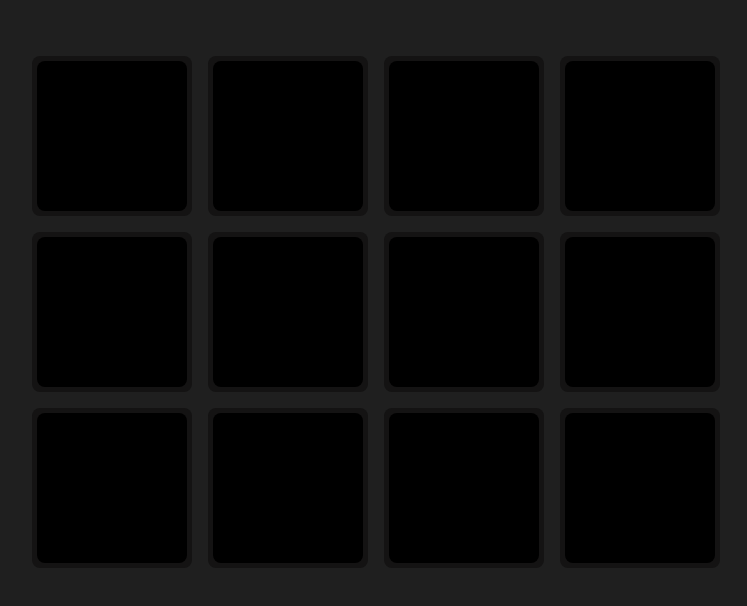
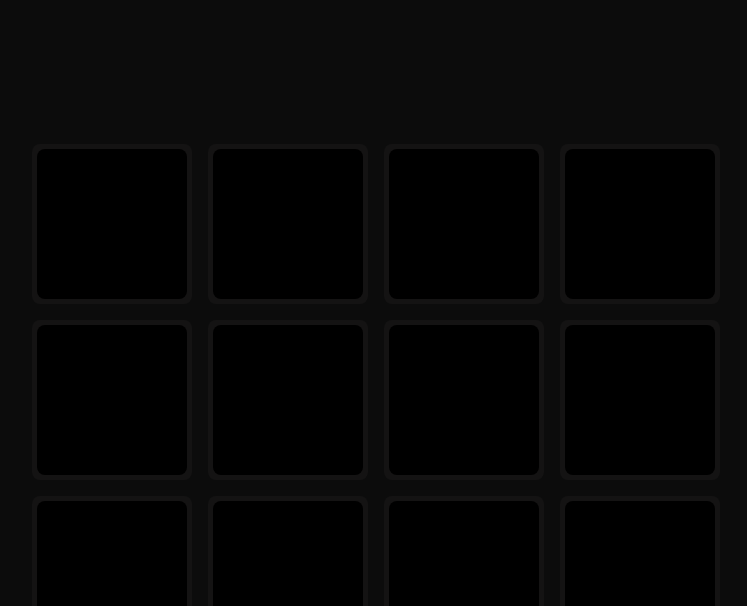
Before and after one commit to tasca-eduard/memoryed, a React (Create React App) app: page / in a window 1280 px wide. Shown: the top 606 px of the page, without its empty margins (264-1011 px from the left). Built offline with nearby package versions, Linux system fonts and the light colour scheme.

Commit message:
Changed bg color and number of rows

```diff
--- a/src/scss/components/_game-grid.scss
+++ b/src/scss/components/_game-grid.scss
@@ -7,7 +7,7 @@
 
   .wrapper {
     display: grid;
-    grid-template-rows: 20vmin 20vmin 20vmin 20vmin;
+    grid-template-rows: 20vmin 20vmin 20vmin;
     grid-template-columns: 20vmin 20vmin 20vmin 20vmin;
     gap: 2vmin;
   }
--- a/src/scss/shared/_variables.scss
+++ b/src/scss/shared/_variables.scss
@@ -1,7 +1,7 @@
 $primaryClr: #161414;
 $secondaryClr: #141313;
 $tertiaryClr: #9C3D54;
-$primaryBg: #1f1f1f;
+$primaryBg: #0c0c0c;
 
 $white: #ffffff;
 $black: #000000;
```
